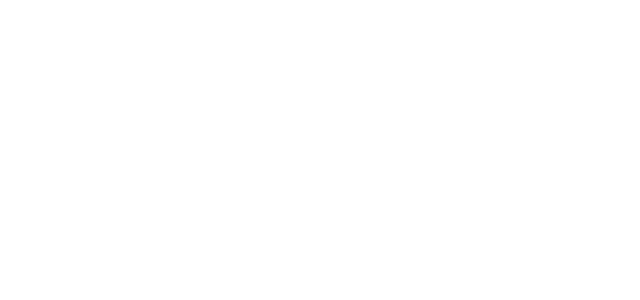
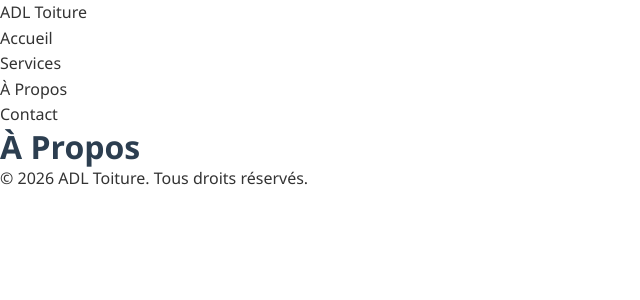
Before and after one commit to MyriamMI/ADLToiture, a React (Vite) app: page /about in a window 1280 px wide. Before the commit this address had no page. Shown: the top 300 px of the page, without its empty margins (0-640 px from the left). Built offline with nearby package versions, Linux system fonts and the light colour scheme.

Commit message:
feat: setup React Router with all routes

```diff
--- a/src/App.jsx
+++ b/src/App.jsx
@@ -2,11 +2,13 @@
 import Header from './components/layout/Header'
 import Footer from './components/layout/Footer'
 
+// Public pages
 import Home from './pages/Home'
 import ServicesPage from './pages/ServicesPage'
-import RealisationsPage from './pages/RealisationsPage'
+import AboutPage from './pages/AboutPage'
 import ContactPage from './pages/ContactPage'
 
+// Admin pages
 import Login from './pages/admin/Login'
 import Dashboard from './pages/admin/Dashboard'
 import Appointments from './pages/admin/Appointments'
@@ -28,17 +30,17 @@
 function App() {
   return (
     <Routes>
-      {/* Public routes */}
+      {/* Public routes — with Header & Footer */}
       <Route element={<PublicLayout />}>
         <Route path="/" element={<Home />} />
         <Route path="/services" element={<ServicesPage />} />
-        <Route path="/realisations" element={<RealisationsPage />} />
+        <Route path="/about" element={<AboutPage />} />
         <Route path="/contact" element={<ContactPage />} />
       </Route>
 
-      {/* Admin routes */}
-      <Route path="/admin/login" element={<Login />} />
-      <Route path="/admin" element={<Dashboard />} />
+      {/* Admin routes — standalone, no Header/Footer */}
+      <Route path="/admin" element={<Login />} />
+      <Route path="/admin/dashboard" element={<Dashboard />} />
       <Route path="/admin/appointments" element={<Appointments />} />
       <Route path="/admin/clients" element={<Clients />} />
       <Route path="/admin/quotes" element={<Quotes />} />
--- a/src/components/layout/Navbar.jsx
+++ b/src/components/layout/Navbar.jsx
@@ -9,7 +9,7 @@
       <ul className="navbar__links">
         <li><NavLink to="/">Accueil</NavLink></li>
         <li><NavLink to="/services">Services</NavLink></li>
-        <li><NavLink to="/realisations">Réalisations</NavLink></li>
+        <li><NavLink to="/about">À Propos</NavLink></li>
         <li><NavLink to="/contact">Contact</NavLink></li>
       </ul>
     </nav>
--- /dev/null
+++ b/src/pages/AboutPage.jsx
@@ -0,0 +1,8 @@
+export default function AboutPage() {
+  return (
+    <main>
+      <h1>À Propos</h1>
+      {/* TODO */}
+    </main>
+  )
+}
```
